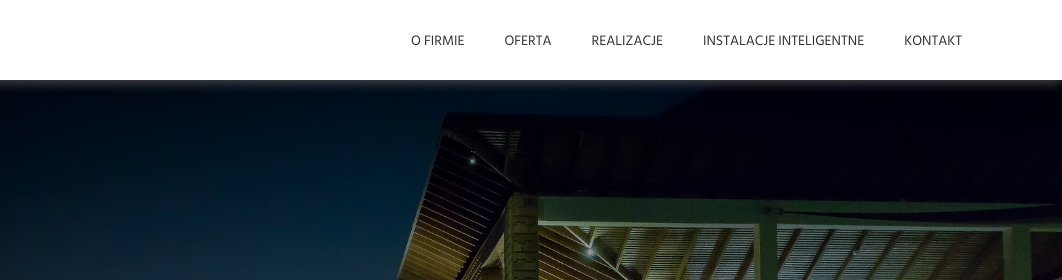
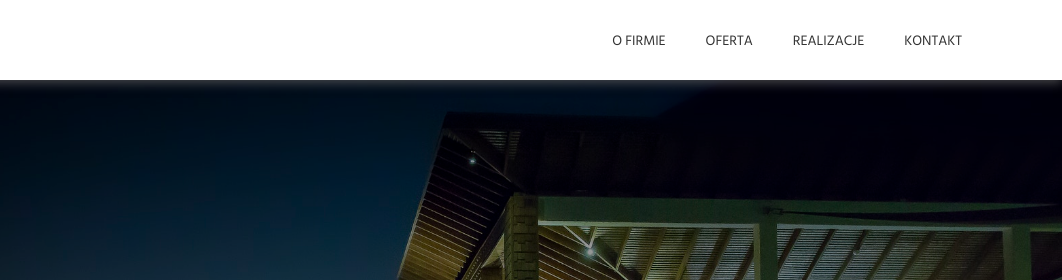
Before and after one commit to DariuszRuminski/iDom, a plain HTML site: page index.html in a window 1280 px wide. Shown: the top 280 px of the page, 218-1280 px from the left. Drawn offline with Linux system fonts and the light colour scheme.

Commit message:
Update index.html

```diff
--- a/index.html
+++ b/index.html
@@ -26,9 +26,6 @@
             </li>
             <li>
                 <a href="#realizations">Realizacje</a>
-            </li>
-            <li>
-                <a href="#">Instalacje inteligentne</a>
             </li>
             <li>
                 <a href="#contact">Kontakt</a>
```
